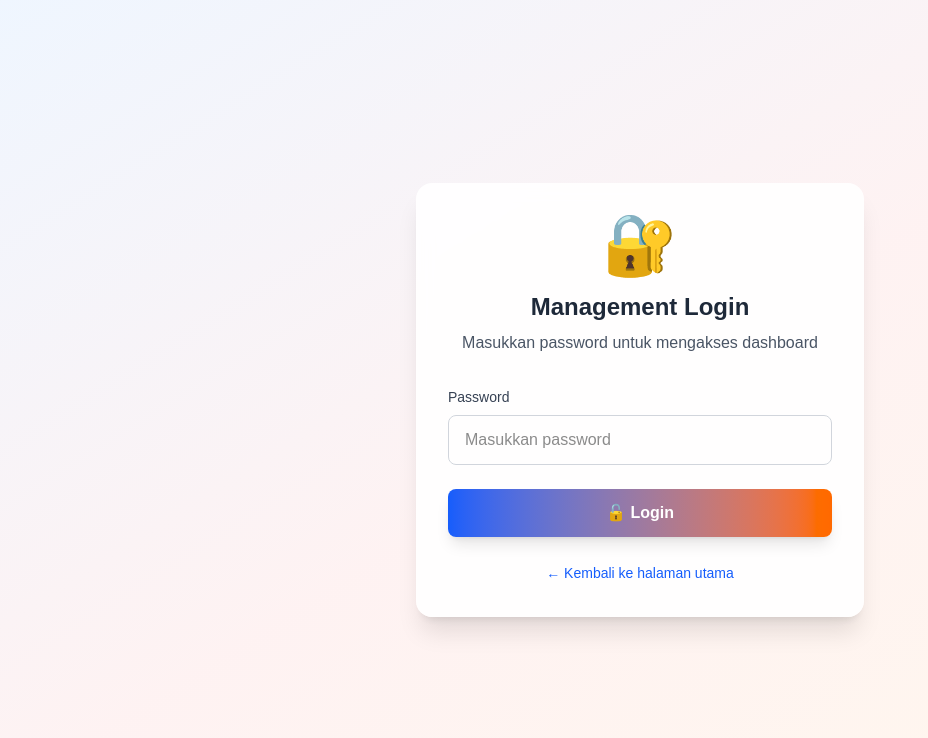
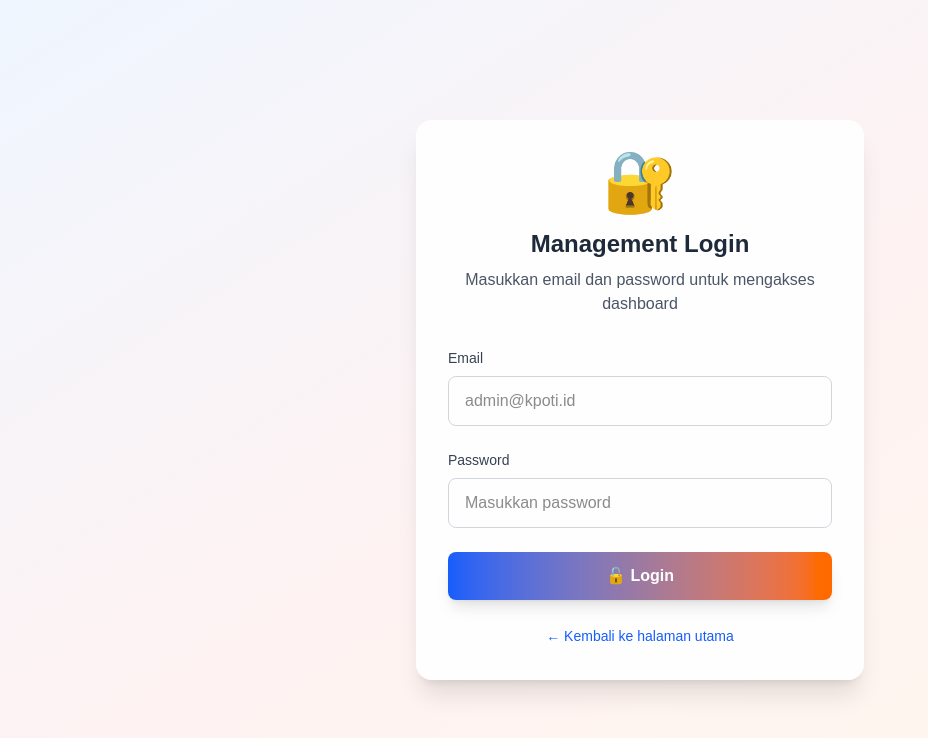
Before and after one commit to Meefx/nusantara-play-form, a Next.js app: page /management in a window 1280 px wide. Shown: the top 738 px of the page, without its empty margins (0-928 px from the left). Built offline with nearby package versions, Linux system fonts and the light colour scheme.

Commit message:
feat: add email input field to management login form and update submission logic

```diff
--- a/app/management/page.tsx
+++ b/app/management/page.tsx
@@ -5,6 +5,7 @@
 
 export default function ManagementLoginPage() {
     const router = useRouter();
+    const [email, setEmail] = useState("");
     const [password, setPassword] = useState("");
     const [error, setError] = useState("");
     const [isLoading, setIsLoading] = useState(false);
@@ -20,7 +21,7 @@
                 headers: {
                     "Content-Type": "application/json",
                 },
-                body: JSON.stringify({ password }),
+                body: JSON.stringify({ email, password }),
             });
 
             const result = await response.json();
@@ -49,7 +50,7 @@
                             Management Login
                         </h1>
                         <p className="text-gray-600 mt-2">
-                            Masukkan password untuk mengakses dashboard
+                            Masukkan email dan password untuk mengakses dashboard
                         </p>
                     </div>
 
@@ -62,6 +63,24 @@
 
                     {/* Login Form */}
                     <form onSubmit={handleSubmit} className="space-y-6">
+                        <div>
+                            <label
+                                htmlFor="email"
+                                className="block text-sm font-medium text-gray-700 mb-2"
+                            >
+                                Email
+                            </label>
+                            <input
+                                type="email"
+                                id="email"
+                                value={email}
+                                onChange={(e) => setEmail(e.target.value)}
+                                className="w-full px-4 py-3 border border-gray-300 rounded-lg focus:ring-2 focus:ring-blue-500 focus:border-transparent transition-all duration-200"
+                                placeholder="admin@kpoti.id"
+                                required
+                            />
+                        </div>
+
                         <div>
                             <label
                                 htmlFor="password"
@@ -84,9 +103,9 @@
                             type="submit"
                             disabled={isLoading}
                             className={`w-full py-3 px-4 bg-gradient-to-r from-blue-600 to-orange-500 text-white rounded-lg font-semibold shadow-lg transition-all duration-200 ${isLoading
-                                    ? "opacity-50 cursor-not-allowed"
-                                    : "hover:from-blue-700 hover:to-orange-600 hover:shadow-xl transform hover:-translate-y-0.5"
-                                }`}
+                                ? "opacity-50 cursor-not-allowed"
+                                : "hover:from-blue-700 hover:to-orange-600 hover:shadow-xl transform hover:-translate-y-0.5"
+                            }`}
                         >
                             {isLoading ? "⏳ Memproses..." : "🔓 Login"}
                         </button>
```
